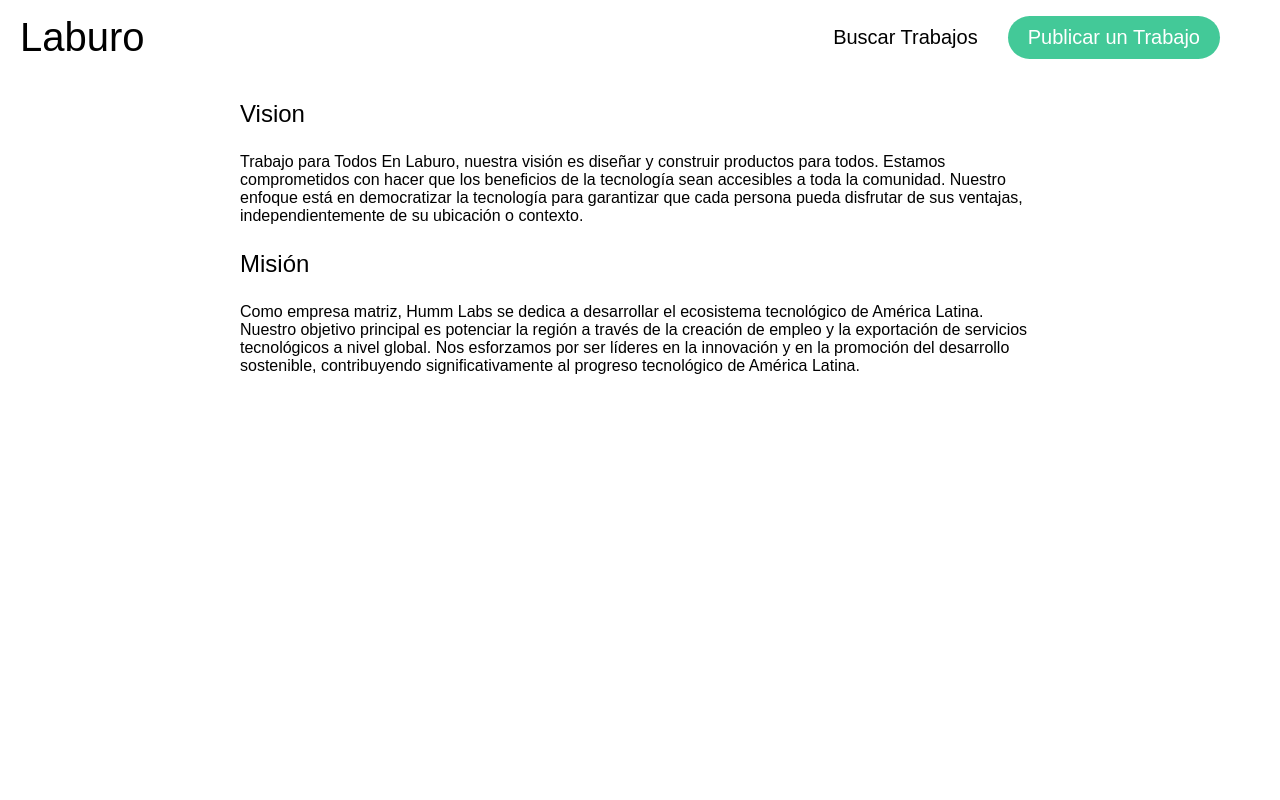
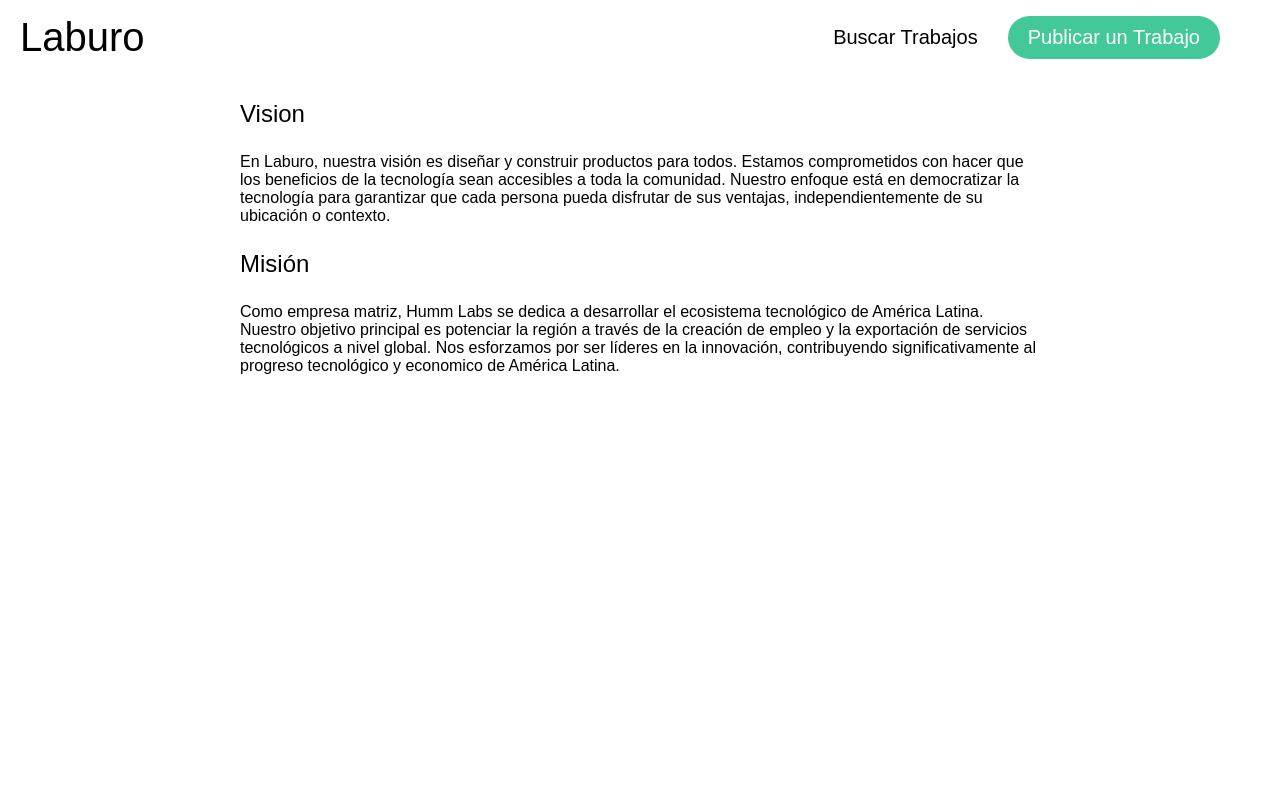
Before and after one commit to davidpinosp/laburoSite, a React (Create React App) app: page /about-us in a window 1280 px wide. Shown: the top 800 px of the page. Built offline with nearby package versions, Linux system fonts and the light colour scheme; a web font is replaced by a local one.

Commit message:
adding changes to mision y vision

```diff
--- a/src/pages/AboutUs.tsx
+++ b/src/pages/AboutUs.tsx
@@ -23,12 +23,12 @@
         >
           <div className="w100 ff-title">Vision</div>
           <div className="section-spacing">
-            Trabajo para Todos En Laburo, nuestra visión es diseñar y construir
-            productos para todos. Estamos comprometidos con hacer que los
-            beneficios de la tecnología sean accesibles a toda la comunidad.
-            Nuestro enfoque está en democratizar la tecnología para garantizar
-            que cada persona pueda disfrutar de sus ventajas, independientemente
-            de su ubicación o contexto.
+            En Laburo, nuestra visión es diseñar y construir productos para
+            todos. Estamos comprometidos con hacer que los beneficios de la
+            tecnología sean accesibles a toda la comunidad. Nuestro enfoque está
+            en democratizar la tecnología para garantizar que cada persona pueda
+            disfrutar de sus ventajas, independientemente de su ubicación o
+            contexto.
           </div>
           <div className="w100 ff-title">Misión </div>
 
@@ -37,9 +37,8 @@
             tecnológico de América Latina. Nuestro objetivo principal es
             potenciar la región a través de la creación de empleo y la
             exportación de servicios tecnológicos a nivel global. Nos esforzamos
-            por ser líderes en la innovación y en la promoción del desarrollo
-            sostenible, contribuyendo significativamente al progreso tecnológico
-            de América Latina.
+            por ser líderes en la innovación, contribuyendo significativamente
+            al progreso tecnológico y economico de América Latina.
           </div>
         </div>
       </div>
```
